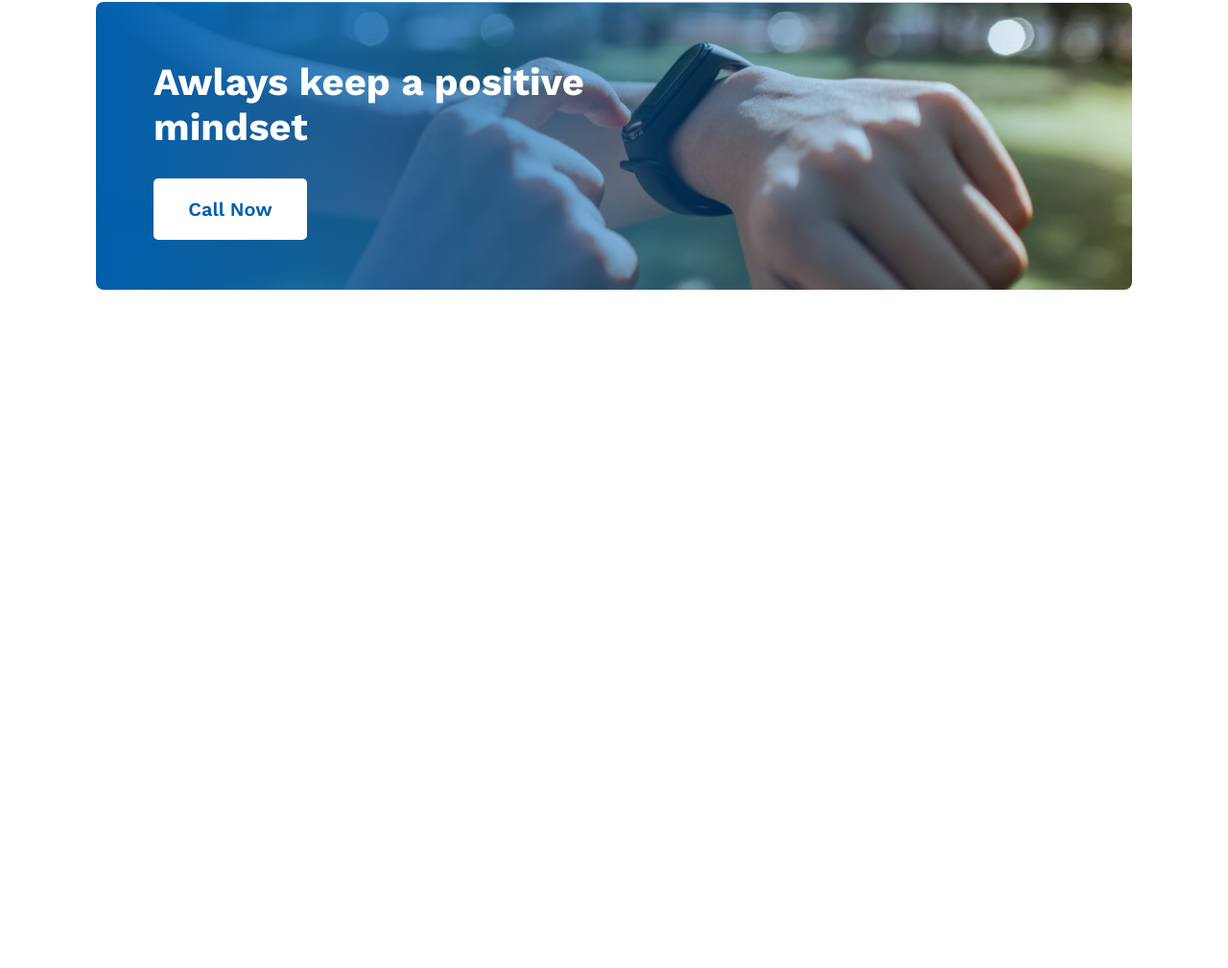
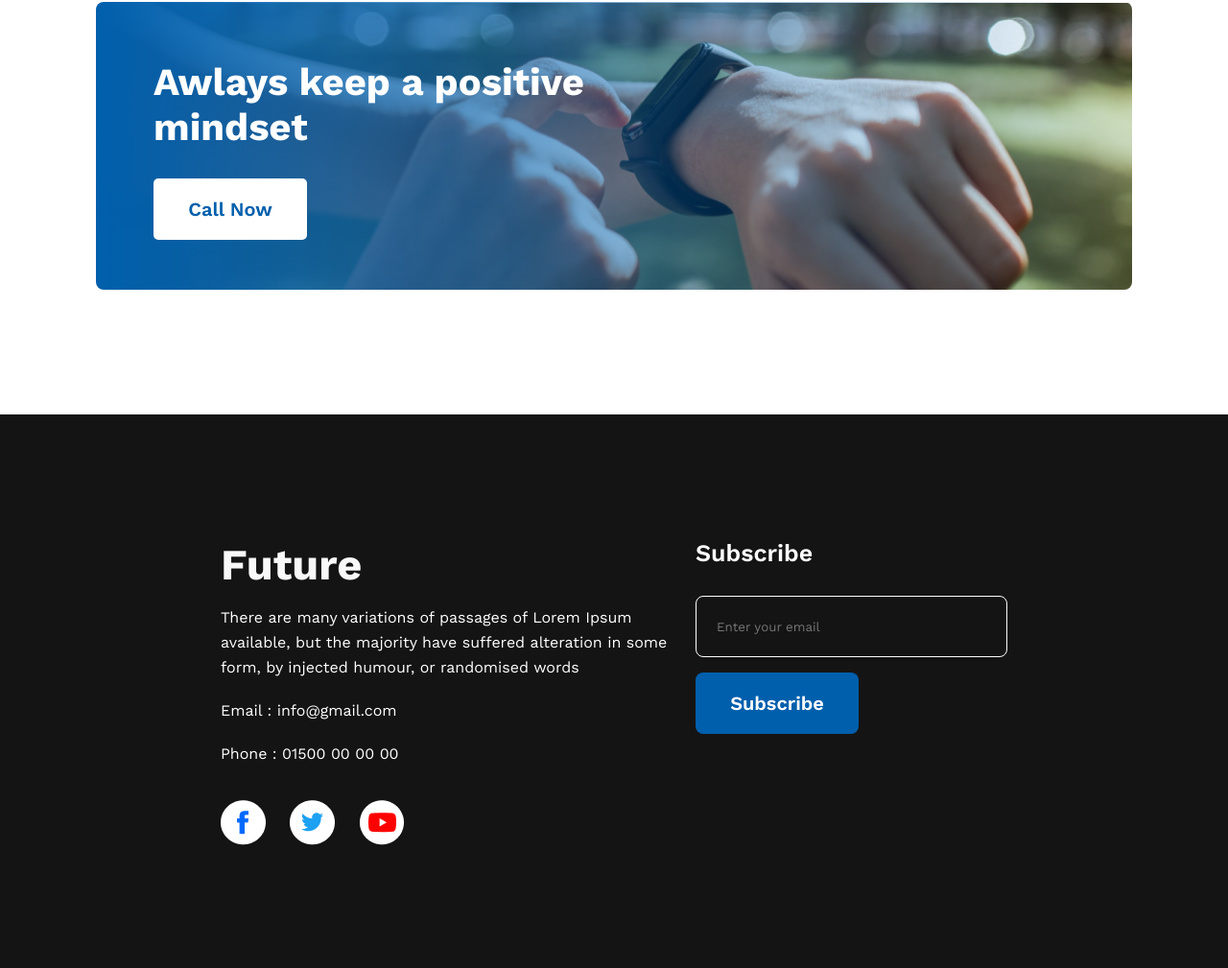
Before and after one commit to KMTonmoy/New-Year-New-Me, a plain HTML site: page index.html in a window 1280 px wide. Shown: the part 2177-3186 px from the top of the page at 96% size. Before the commit the page ends 2479 px from the top, so only its background shows below. Drawn offline with nearby package versions, Linux system fonts and the light colour scheme.

Commit message:
footer compleate

```diff
--- a/index.html
+++ b/index.html
@@ -84,7 +84,32 @@
 
     </main>
 
+    <footer>
 
+        <div class="footer-info">
+            <h1>Future</h1>
+            <p>There are many variations of passages of Lorem Ipsum available, but the majority have suffered alteration
+                in some form, by injected humour, or randomised words</p><br>
+            <p>Email : info@gmail.com</p><br>
+            <p>Phone : 01500 00 00 00</p>
+
+            <div class="socallinks">
+                <a href=""><img src="assets/icons/fb.png" alt=""></a>
+                <a href=""><img src="assets/icons/twitter.png" alt=""></a>
+                <a href=""><img src="assets/icons/youtube.png" alt=""></a>
+
+            </div>
+        </div>
+
+        <form>
+            <h1 class="sub-title">Subscribe</h1>
+            <input class="email-inp" type="email" placeholder="Enter your email"><br>
+            <input class="submit" type="submit" value="Subscribe">
+        </form>
+
+
+
+    </footer>
 
 
 
--- a/styles/style.css
+++ b/styles/style.css
@@ -152,3 +152,67 @@ section {
   font-size: 40px;
   font-weight: 700;
 }
+
+footer {
+  margin-top: 130px;
+  height: 577px;
+  background: #151414;
+  padding: 130px 230px;
+  display: flex;
+  justify-content: space-between;
+}
+
+.footer-info {
+  width: 485px;
+}
+
+.footer-info h1 {
+  color: #f8f8f8;
+  font-size: 45px;
+  font-weight: 700;
+  margin-bottom: 16px;
+}
+
+.footer-info p {
+  color: #fff;
+  font-size: 16px;
+  font-weight: 400;
+  line-height: 26px;
+}
+
+.socallinks {
+  margin-top: 35px;
+}
+
+.socallinks img {
+  margin-right: 20px;
+}
+
+.submit {
+  color: #fff;
+  font-size: 20px;
+  font-weight: 600;
+  border-radius: 8px;
+  background: #005fac;
+  width: 170.106px;
+  height: 64px;
+  border: none;
+  margin-top: 16px;
+}
+
+.email-inp {
+  margin-top: 30px;
+  width: 325px;
+  height: 64px;
+  border-radius: 8px;
+  border: 1px solid #fff;
+  padding: 21px;
+  background-color: #151414;
+  color: white;
+}
+
+.sub-title {
+  color: #fff;
+  font-size: 25px;
+  font-weight: 600;
+}
```
Lines whose indentation alone changed are shown as unchanged.
